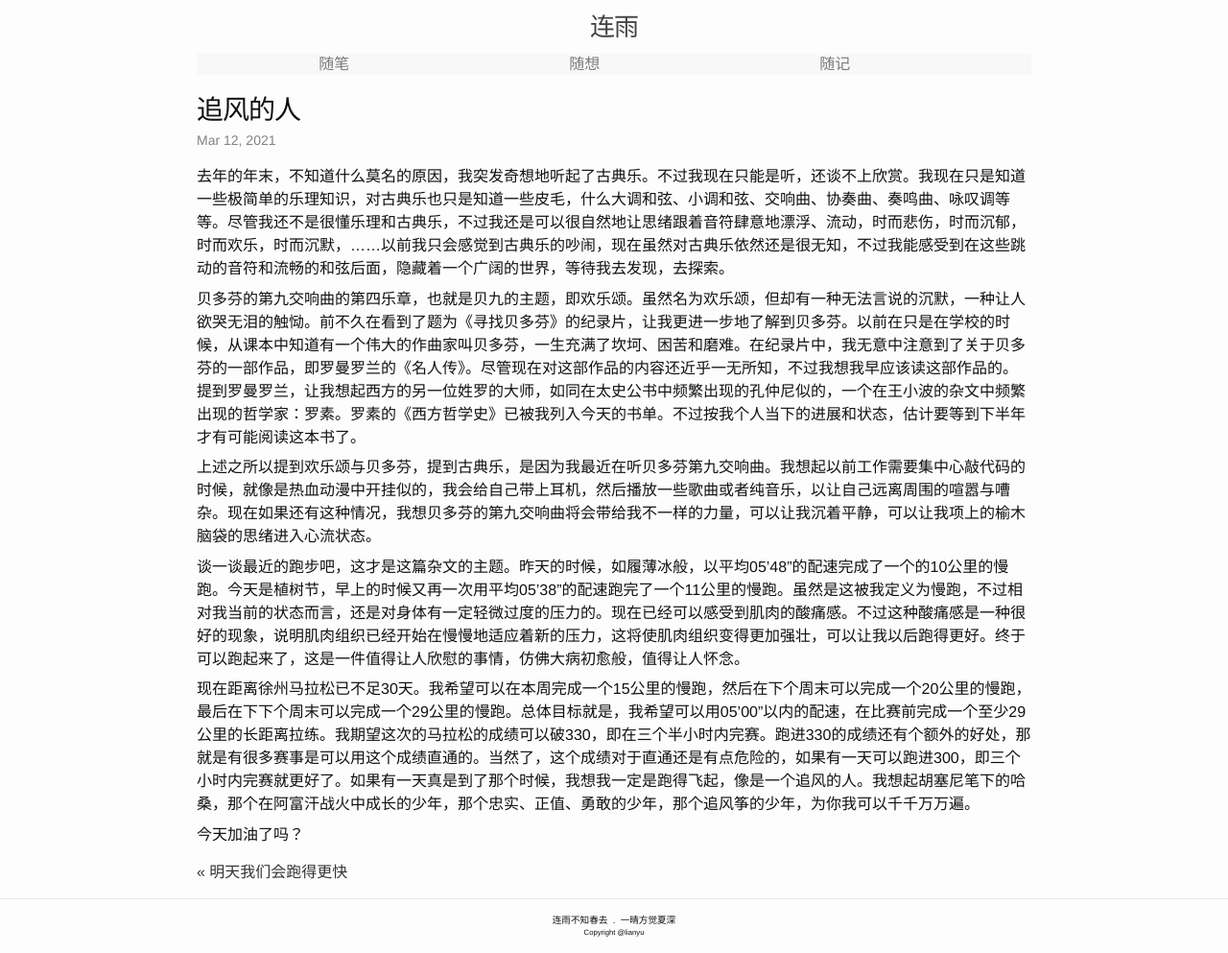
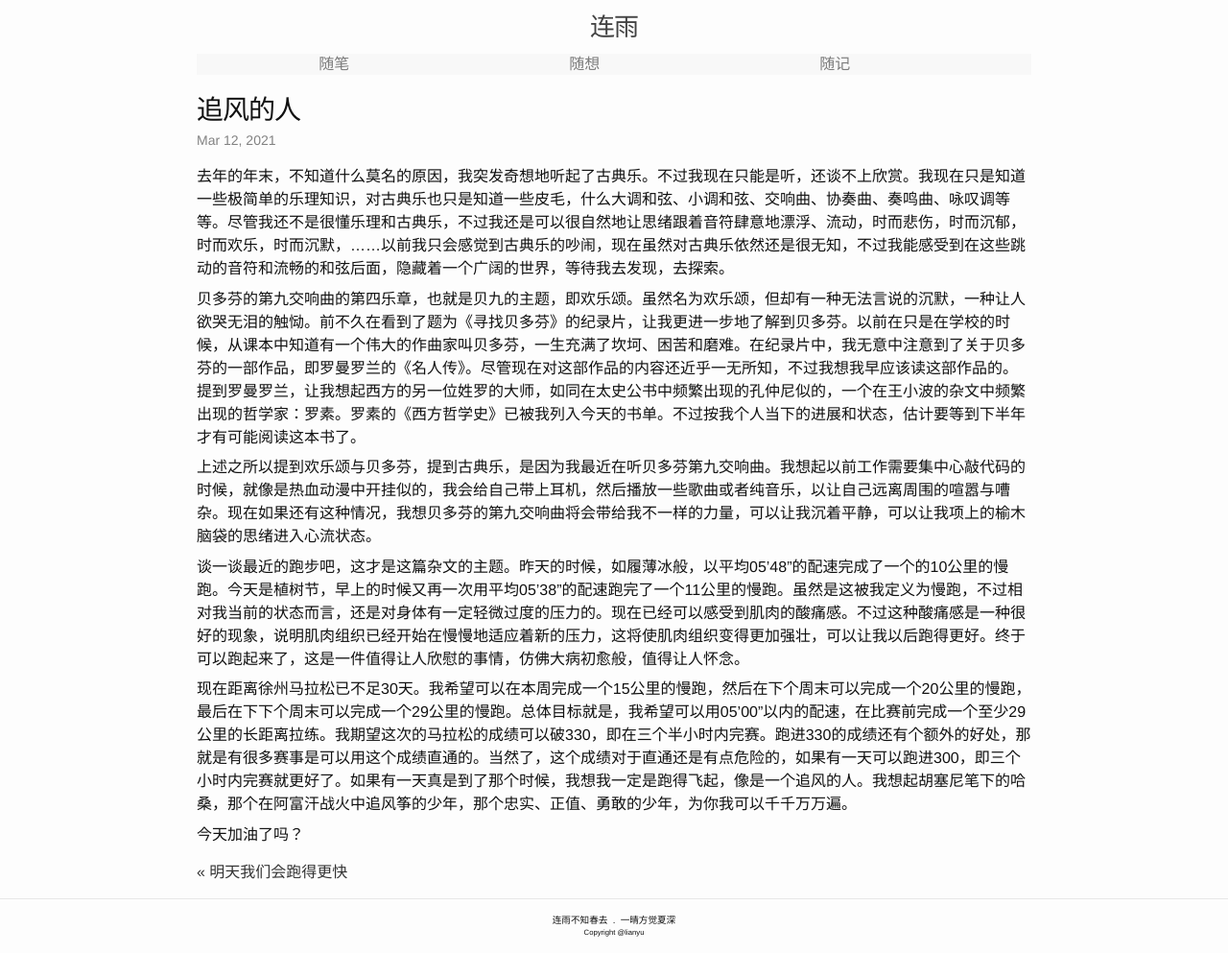
Before and after one commit to lianyu1115/lianyu, a Jekyll site: the page built from _essays/2021-03-12-追风的人.md, in a window 1280 px wide. Shown: the whole page at 96% size. Built offline with Jekyll 4.4.1, drawn with Linux system fonts in a browser that asks for light colours.

Commit message:
Modified:   2021-03-12-追风的人.md

```diff
--- a/_essays/2021-03-12-追风的人.md
+++ b/_essays/2021-03-12-追风的人.md
@@ -14,6 +14,6 @@ tags: ''
 
 谈一谈最近的跑步吧，这才是这篇杂文的主题。昨天的时候，如履薄冰般，以平均05'48"的配速完成了一个的10公里的慢跑。今天是植树节，早上的时候又再一次用平均05'38"的配速跑完了一个11公里的慢跑。虽然是这被我定义为慢跑，不过相对我当前的状态而言，还是对身体有一定轻微过度的压力的。现在已经可以感受到肌肉的酸痛感。不过这种酸痛感是一种很好的现象，说明肌肉组织已经开始在慢慢地适应着新的压力，这将使肌肉组织变得更加强壮，可以让我以后跑得更好。终于可以跑起来了，这是一件值得让人欣慰的事情，仿佛大病初愈般，值得让人怀念。
 
-现在距离徐州马拉松已不足30天。我希望可以在本周完成一个15公里的慢跑，然后在下个周末可以完成一个20公里的慢跑，最后在下下个周末可以完成一个29公里的慢跑。总体目标就是，我希望可以用05'00"以内的配速，在比赛前完成一个至少29公里的长距离拉练。我期望这次的马拉松的成绩可以破330，即在三个半小时内完赛。跑进330的成绩还有个额外的好处，那就是有很多赛事是可以用这个成绩直通的。当然了，这个成绩对于直通还是有点危险的，如果有一天可以跑进300，即三个小时内完赛就更好了。如果有一天真是到了那个时候，我想我一定是跑得飞起，像是一个追风的人。我想起胡塞尼笔下的哈桑，那个在阿富汗战火中成长的少年，那个忠实、正值、勇敢的少年，那个追风筝的少年，为你我可以千千万万遍。
+现在距离徐州马拉松已不足30天。我希望可以在本周完成一个15公里的慢跑，然后在下个周末可以完成一个20公里的慢跑，最后在下下个周末可以完成一个29公里的慢跑。总体目标就是，我希望可以用05'00"以内的配速，在比赛前完成一个至少29公里的长距离拉练。我期望这次的马拉松的成绩可以破330，即在三个半小时内完赛。跑进330的成绩还有个额外的好处，那就是有很多赛事是可以用这个成绩直通的。当然了，这个成绩对于直通还是有点危险的，如果有一天可以跑进300，即三个小时内完赛就更好了。如果有一天真是到了那个时候，我想我一定是跑得飞起，像是一个追风的人。我想起胡塞尼笔下的哈桑，那个在阿富汗战火中追风筝的少年，那个忠实、正值、勇敢的少年，为你我可以千千万万遍。
 
 今天加油了吗？
```
